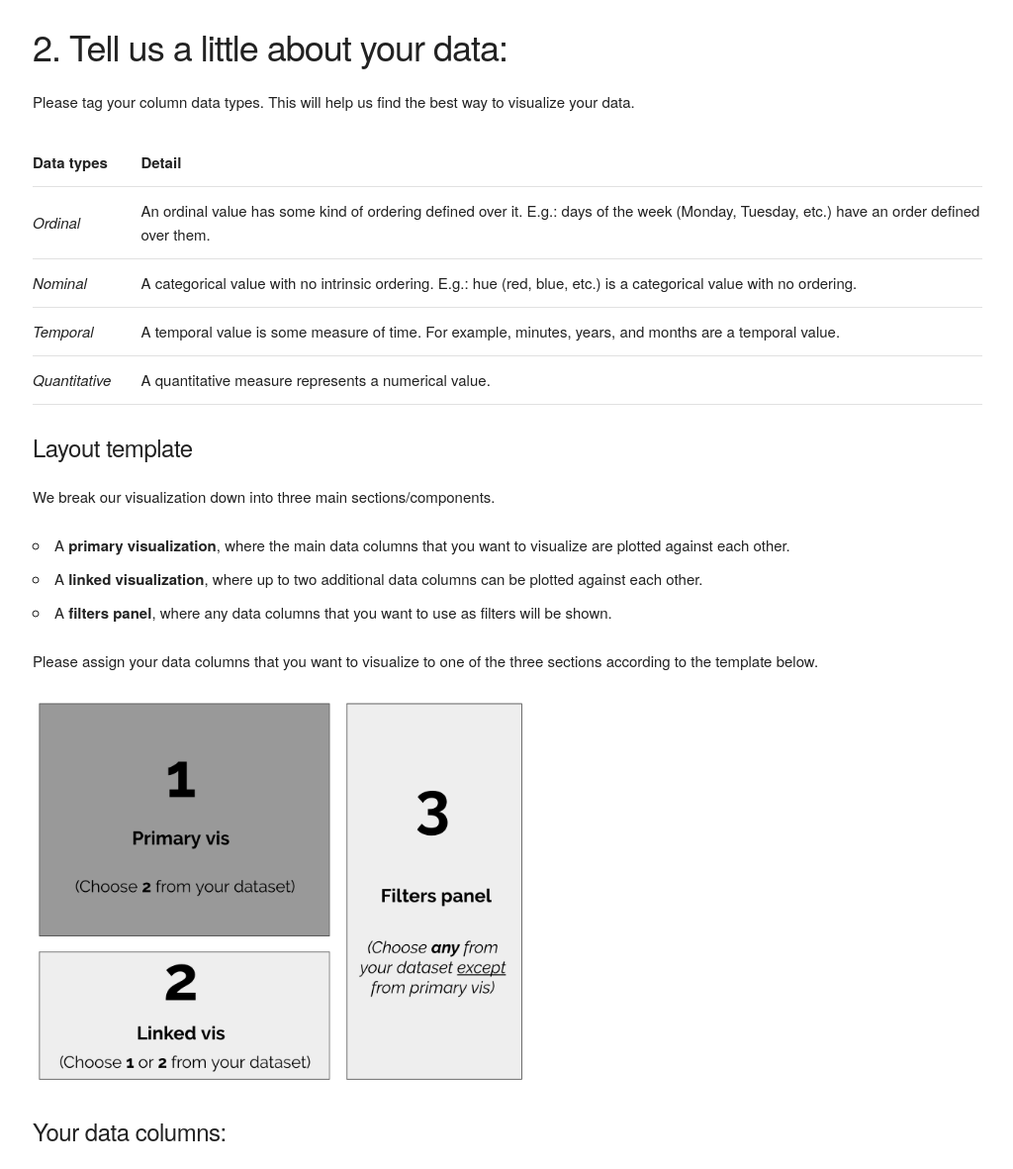
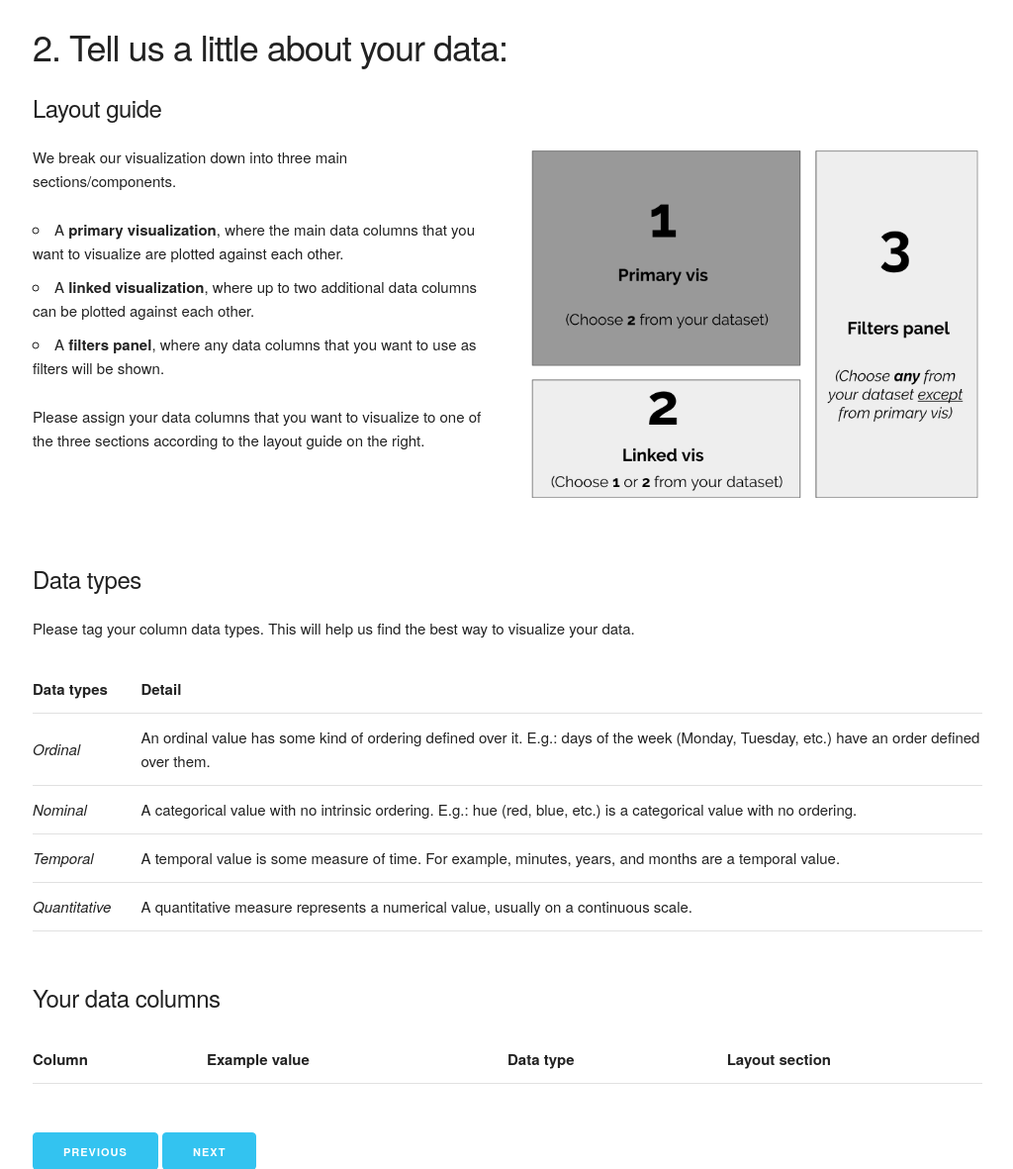
Before and after one commit to hovanter/cs448b-finalproj, a PHP site: page /configure.html in a window 1280 px wide. Shown: the top 1181 px of the page at 99% size, without its empty margins (127-1151 px from the left). Run offline with PHP 8.4, Linux system fonts and the light colour scheme; lists and menus that the app fills with data are empty.

Commit message:
Cleaned up log statements and layout of configure page

```diff
--- a/configure.html
+++ b/configure.html
@@ -13,9 +13,27 @@
 <body>
   <div class="container">
     <!-- Instruction section -->
+    <br />
+    <h3>2. Tell us a little about your data:</h3>
+
+    <h5>Layout guide</h5>
     <div class="row">
-      <br />
-      <h3>2. Tell us a little about your data:</h3>
+      <div class="six columns">
+        <p>We break our visualization down into three main sections/components.</p>
+        <ul>
+          <li>A <b>primary visualization</b>, where the main data columns that you want to visualize are plotted against each other.</li>
+          <li>A <b>linked visualization</b>, where up to two additional data columns can be plotted against each other.</li>
+          <li>A <b>filters panel</b>, where any data columns that you want to use as filters will be shown.</li>
+        </ul>
+        <p>Please assign your data columns that you want to visualize to one of the three sections according to the layout guide on the right.</p>
+      </div>
+      <div class="six columns">
+        <div id="layout-template"></div>
+      </div>
+    </div>
+
+    <h5>Data types</h5>
+    <div class="row">
       <p>Please tag your column data types. This will help us find the best way to visualize your data.</p>
       <table class="u-full-width">
         <thead>
@@ -39,23 +57,15 @@
           </tr>
           <tr>
             <td><i>Quantitative</i></td>
-            <td>A quantitative measure represents a numerical value.</td>
+            <td>A quantitative measure represents a numerical value, usually on a continuous scale.</td>
           </tr>
         </tbody>
       </table>
-      <h5>Layout template</h5>
-      <p>We break our visualization down into three main sections/components.</p>
-      <ul>
-        <li>A <b>primary visualization</b>, where the main data columns that you want to visualize are plotted against each other.</li>
-        <li>A <b>linked visualization</b>, where up to two additional data columns can be plotted against each other.</li>
-        <li>A <b>filters panel</b>, where any data columns that you want to use as filters will be shown.</li>
-      </ul>
-      <p>Please assign your data columns that you want to visualize to one of the three sections according to the template below.</p>
-      <div id="layout-template"></div>
     </div>
 
     <!-- Main content section -->
-    <h5>Your data columns:</h5>
+    <br />
+    <h5>Your data columns</h5>
     <div class="row">
       <table class="u-full-width">
         <thead>
--- a/css/configure.css
+++ b/css/configure.css
@@ -19,7 +19,6 @@
 
 #layout-template {
   background: url('../assets/layout-template.png') no-repeat;
-  height: 420px;
-  width: 500px;
+  min-height: 420px;
   background-size: contain;
 }
--- a/css/visualization.css
+++ b/css/visualization.css
@@ -89,6 +89,10 @@ a.button {
 	background: #00A9F0 !important;
 }
 
+.vega-actions {
+	display: none;
+}
+
 ul{
 	list-style-type: none;
 }
--- a/scripts/select.js
+++ b/scripts/select.js
@@ -138,7 +138,6 @@ function selectDataByActiveSelections() {
 			for (var i = 0; i < keys.length; i++) {
 				var key = keys[i];
 				if (key[0] != "_" && key != "count") {
-					console.log(key);
 					data[key] = this.__data__.datum[key];
 				}
 			}
--- a/scripts/sliders.js
+++ b/scripts/sliders.js
@@ -55,17 +55,12 @@ $( document ).ready(function() {
 		}
 
 		for(var i in visibleCategories){
-			console.log(i);
-			console.log(visibleCategories[i]);
 			filteredLists.push(selectDataByColumnValues(i, visibleCategories[i]));
 		}
 		var selectedIntersection = _.intersection.apply(_, filteredLists);
-		console.log(selectedIntersection);
 		rebindData(selectedIntersection);
 		updateDOMNodes();
 	}
-
-
 
 	function updateCategory(data_name){
 		var checkboxCategory = document.getElementById('checkbox-form-' + data_name);
--- a/visualization.html
+++ b/visualization.html
@@ -52,7 +52,6 @@
     <div class="row">
       <br />
       <a class="button button-primary" href="configure.html">Previous</a>
-      <a class="button button-primary" href="">Share</a>
     </div>
 
   </div>
```
Also changed, not shown: scripts/click.js (+0 -9 lines).
